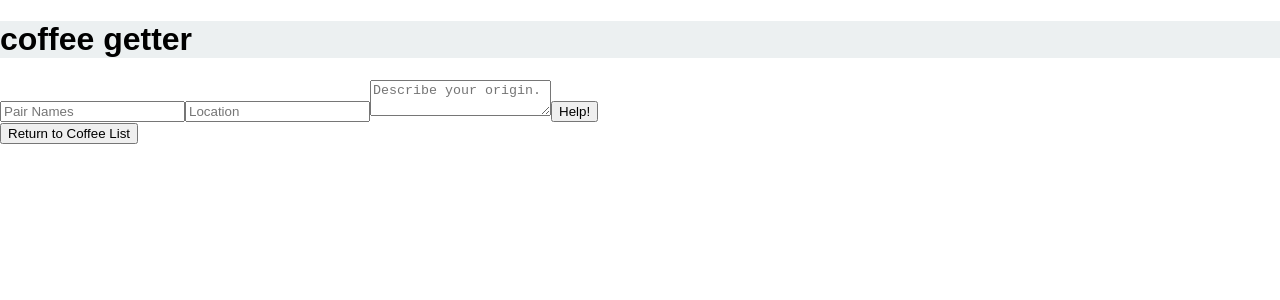
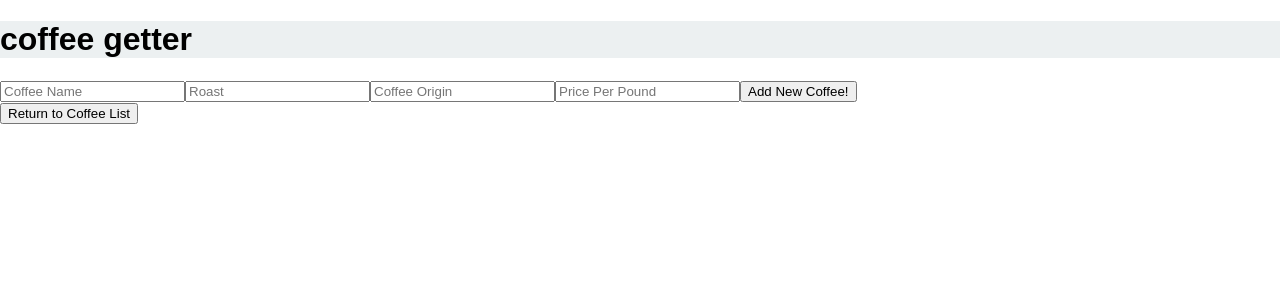
Before and after one commit to jpalaoro197/inventory-tracker, a React (Create React App) app: page / in a window 1280 px wide. Both pictures are taken after a click on the button "Add Coffee". Shown: the top 300 px of the page. Built offline with nearby package versions, Linux system fonts and the light colour scheme.

Commit message:
get price to function and display.

```diff
--- a/src/Components/Coffee.js
+++ b/src/Components/Coffee.js
@@ -5,7 +5,7 @@ function Coffee(props){
   return (
     <React.Fragment>
       <h3>{props.name} - {props.roast}</h3>
-      <h3>{props.price}</h3>
+      <h3>${props.price}</h3>
       <p><em>{props.origin}</em></p>
       <hr/>
     </React.Fragment>
@@ -16,7 +16,7 @@ Coffee.propTypes = {
   roast: PropTypes.string,
   name: PropTypes.string,
   origin: PropTypes.string,
-  price: PropTypes.number
+  price: PropTypes.number,
 };
 
 export default Coffee;
--- a/src/Components/NewCoffeeForm.js
+++ b/src/Components/NewCoffeeForm.js
@@ -9,31 +9,40 @@ function NewCoffeeForm(props){
     props.onNewCoffeeCreation({
       roast: event.target.roast.value,
       name: event.target.name.value,
+      price: event.target.price.value,
       origin: event.target.origin.value,
       id: v4()
     });
+    NewCoffeeForm.propTypes = {
+      onNewCoffeeCreation: PropTypes.func,
+      buttonText: PropTypes.string,
+  }
   }
   return (
     <React.Fragment>
       <form onSubmit={handleNewCoffeeFormSubmission}>
         <input
           type='text'
-          name='roast'
-          placeholder='Pair Names' />
+          name='name'
+          placeholder='Coffee Name' />
         <input
           type='text'
-          name='name'
-          placeholder='Location' />
-        <textarea
+          name='roast'
+          placeholder='Roast' />
+        <input
+          type='text'
           name='origin'
-          placeholder='Describe your origin.' />
-        <button type='submit'>Help!</button>
+          placeholder='Coffee Origin' />
+        <input
+          type='number'
+          name='price'
+          placeholder='Price Per Pound' />
+
+        <button type='submit'>Add New Coffee!</button>
       </form>
     </React.Fragment>
   );
-  NewCoffeeForm.propTypes = {
-    onNewCoffeeCreation: PropTypes.func
-}
+
 }
 
 export default NewCoffeeForm;
```
